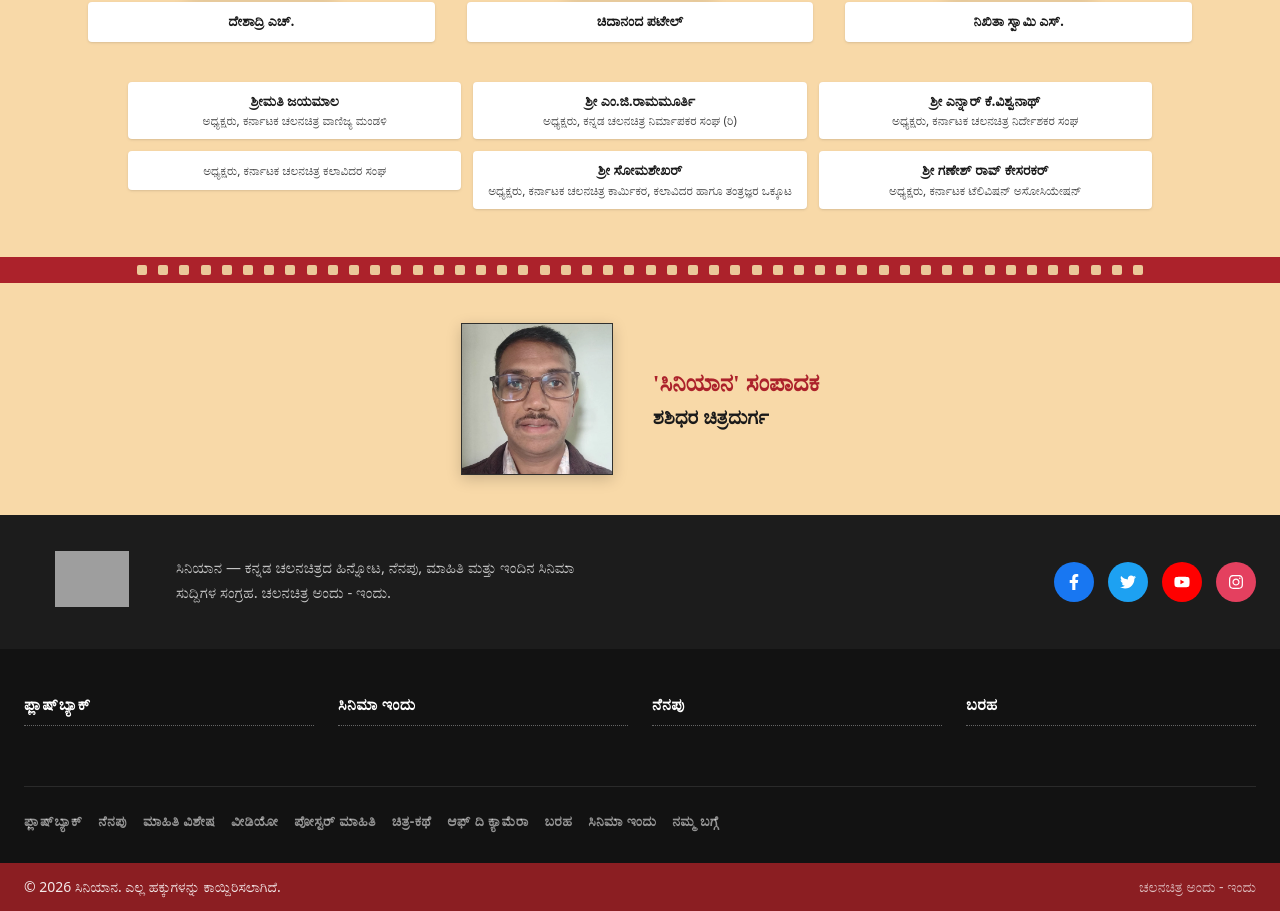
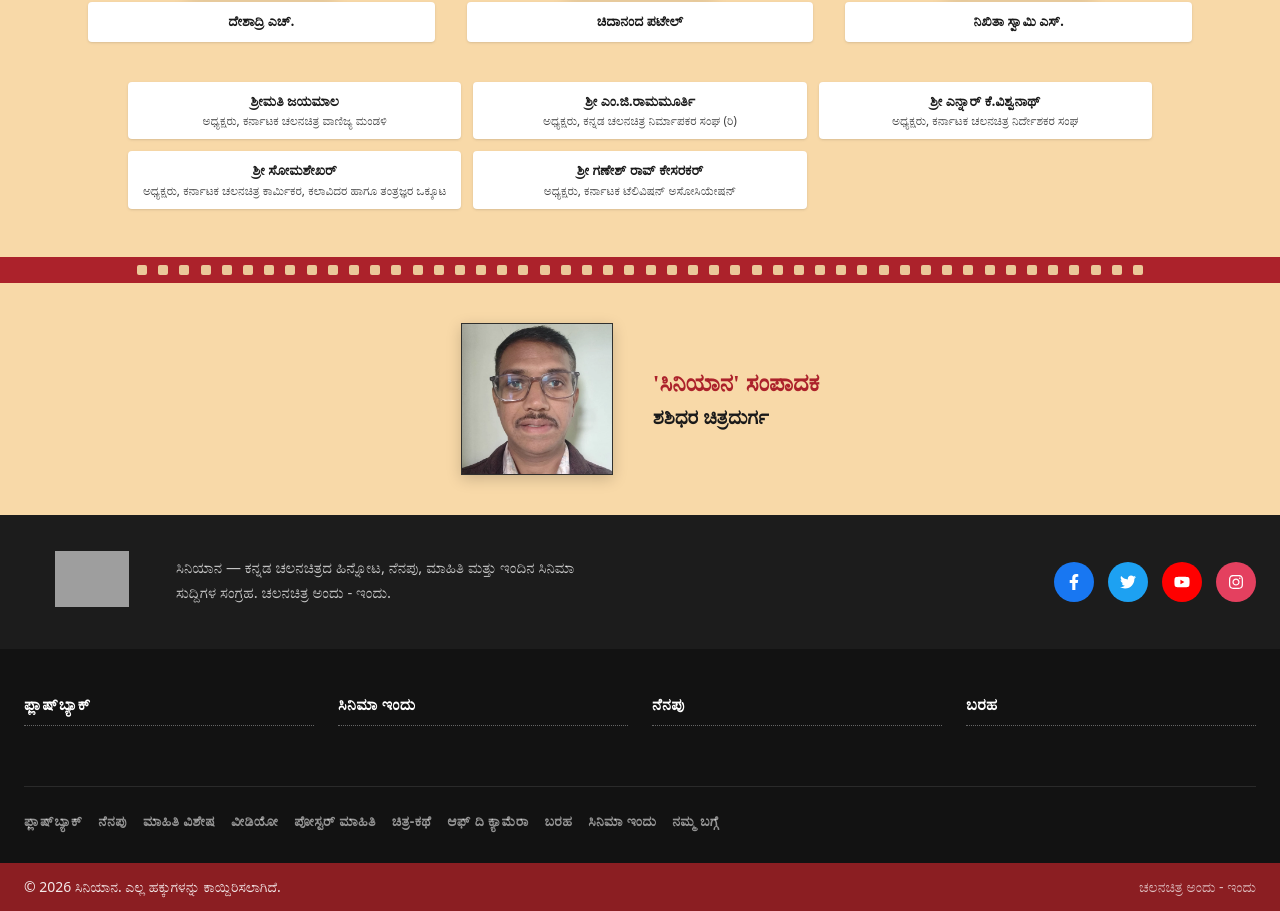
Before and after one commit to codebasereader/ciniyana_frontend_v1, a React (Vite) app: page /about-us in a window 1280 px wide. Shown: the part 2362-3273 px from the top of the page. Built offline with nearby package versions, Linux system fonts and the light colour scheme; a web font is replaced by a local one.

Commit message:
About Us: remove names-only entry that had no name; rebuild dist
Co-Authored-By: Claude Sonnet 5.5 <noreply@anthropic.com>

```diff
--- a/src/pages/contact-us/data.js
+++ b/src/pages/contact-us/data.js
@@ -143,7 +143,6 @@ export const generalBodyMembers = [
 ]
 
 // Names-only members (no photo), listed after the photo cards above.
-// `name` is omitted where the source list gives only the office-bearer's post.
 export const generalBodyNominees = [
   {
     id: 'jayamala',
@@ -170,13 +169,6 @@ export const generalBodyNominees = [
     },
   },
   {
-    id: 'artistes-association',
-    title: {
-      kn: 'ಅಧ್ಯಕ್ಷರು, ಕರ್ನಾಟಕ ಚಲನಚಿತ್ರ ಕಲಾವಿದರ ಸಂಘ',
-      en: 'President, Karnataka Film Artistes Association',
-    },
-  },
-  {
     id: 'somashekar',
     name: { kn: 'ಶ್ರೀ ಸೋಮಶೇಖರ್‌', en: 'Sri. Somashekar' },
     title: {
```
Also changed, not shown: 2 other files (tests, documents, lock files or other folders).
